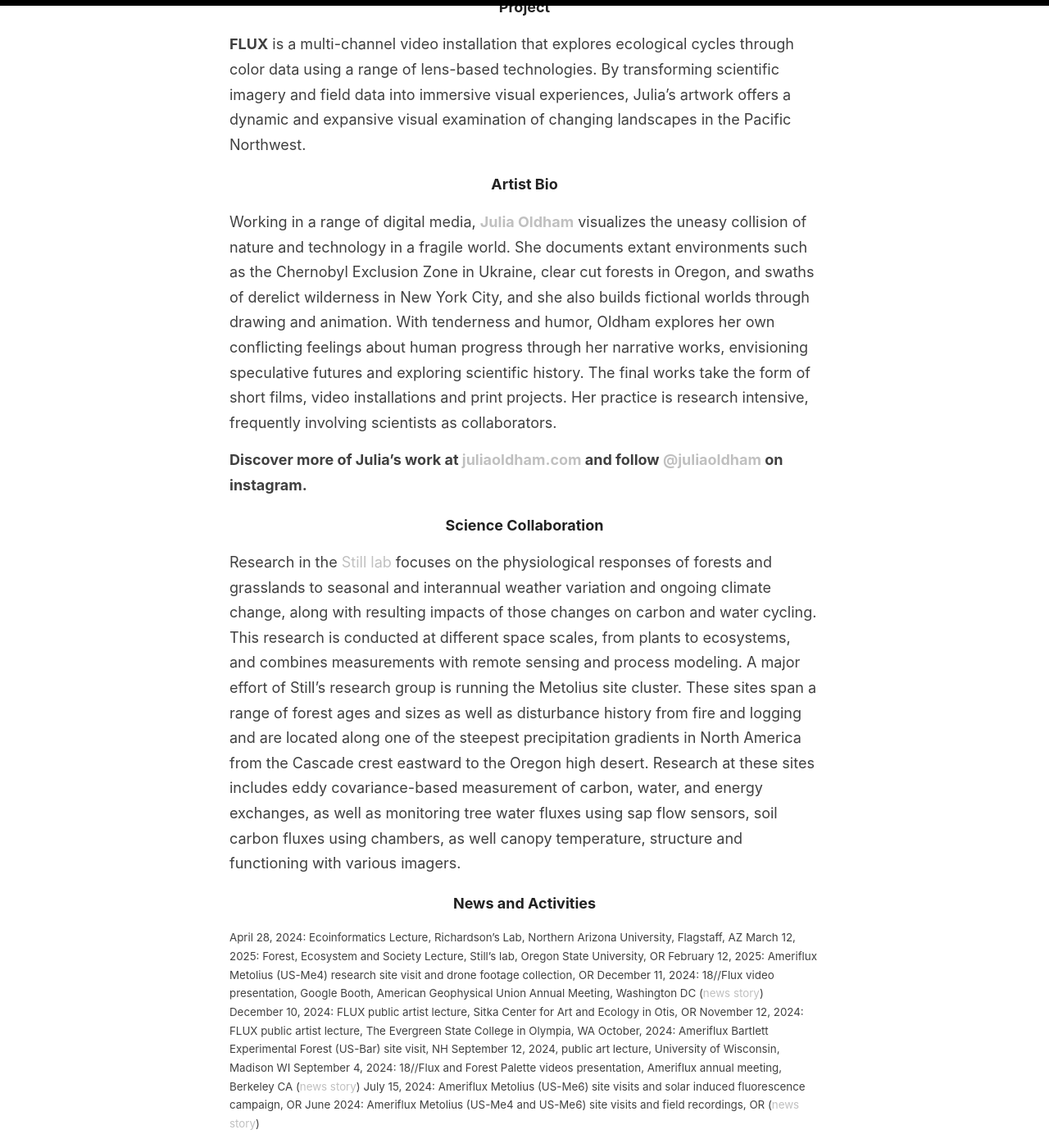
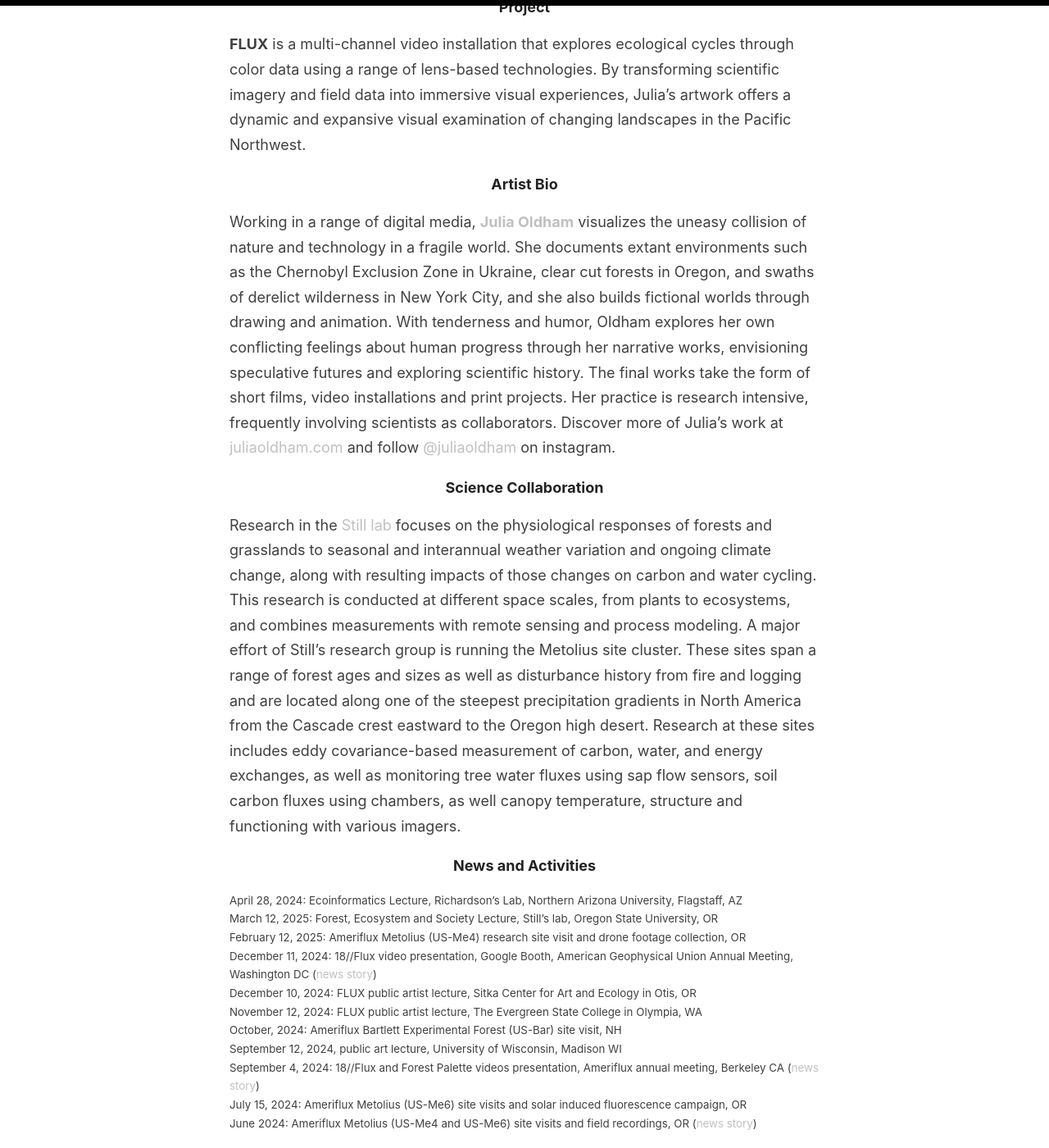
Before and after one commit to fluxnetart/fluxnetart.github.io, a Jekyll site: the page built from _posts/2024-10-08-Julia.md, in a window 1280 px wide and 1400 px high, scrolled down 870 px. Shown: the whole window at 82% size. Built offline with Jekyll 4.4.1, drawn with Linux system fonts in a browser that asks for light colours.

Commit message:
update profile

```diff
--- a/_posts/2024-10-08-Julia.md
+++ b/_posts/2024-10-08-Julia.md
@@ -18,9 +18,7 @@ categories: artistpage
 
 <h4>Artist Bio</h4>
 
-Working in a range of digital media, <b><a href="https://www.juliaoldham.com/">Julia Oldham</a></b> visualizes the uneasy collision of nature and technology in a fragile world. She documents extant environments such as the Chernobyl Exclusion Zone in Ukraine, clear cut forests in Oregon, and swaths of derelict wilderness in New York City, and she also builds fictional worlds through drawing and animation. With tenderness and humor, Oldham explores her own conflicting feelings about human progress through her narrative works, envisioning speculative futures and exploring scientific history. The final works take the form of short films, video installations and print projects. Her practice is research intensive, frequently involving scientists as collaborators.
-
-<b>Discover more of Julia's work at <a href="http://www.juliaoldham.com">juliaoldham.com</a> and follow <a href="https://www.instagram.com/juliaoldham/">@juliaoldham</a> on instagram.</b>
+Working in a range of digital media, <b><a href="https://www.juliaoldham.com/">Julia Oldham</a></b> visualizes the uneasy collision of nature and technology in a fragile world. She documents extant environments such as the Chernobyl Exclusion Zone in Ukraine, clear cut forests in Oregon, and swaths of derelict wilderness in New York City, and she also builds fictional worlds through drawing and animation. With tenderness and humor, Oldham explores her own conflicting feelings about human progress through her narrative works, envisioning speculative futures and exploring scientific history. The final works take the form of short films, video installations and print projects. Her practice is research intensive, frequently involving scientists as collaborators. Discover more of Julia's work at <a href="http://www.juliaoldham.com">juliaoldham.com</a> and follow <a href="https://www.instagram.com/juliaoldham/">@juliaoldham</a> on instagram.
 
 
 <h4>Science Collaboration</h4>
@@ -31,16 +29,16 @@ Research in the <a href="https://directory.forestry.oregonstate.edu/people/still
 <h4>News and Activities</h4>
 
 <figcaption style="font-size: 20;">
-April 28, 2024: Ecoinformatics Lecture, Richardson’s Lab, Northern Arizona University, Flagstaff, AZ
-March 12, 2025: Forest, Ecosystem and Society Lecture, Still’s lab, Oregon State University, OR
-February 12, 2025: Ameriflux Metolius (US-Me4) research site visit and drone footage collection, OR
-December 11, 2024: 18//Flux video presentation, Google Booth, American Geophysical Union Annual Meeting, Washington DC (<a href="https://fluxnetart.github.io/agumeeting/">news story</a>)
-December 10, 2024: FLUX public artist lecture, Sitka Center for Art and Ecology in Otis, OR
-November 12, 2024: FLUX public artist lecture, The Evergreen State College in Olympia, WA
-October, 2024: Ameriflux Bartlett Experimental Forest (US-Bar) site visit, NH
-September 12, 2024, public art lecture, University of Wisconsin, Madison WI
-September 4, 2024: 18//Flux and Forest Palette videos presentation, Ameriflux annual meeting, Berkeley CA (<a href="https://fluxnetart.github.io/amerifluxmeeting/">news story</a>)
-July 15, 2024: Ameriflux Metolius (US-Me6) site visits and solar induced fluorescence campaign, OR
+April 28, 2024: Ecoinformatics Lecture, Richardson’s Lab, Northern Arizona University, Flagstaff, AZ<br>
+March 12, 2025: Forest, Ecosystem and Society Lecture, Still’s lab, Oregon State University, OR<br>
+February 12, 2025: Ameriflux Metolius (US-Me4) research site visit and drone footage collection, OR<br>
+December 11, 2024: 18//Flux video presentation, Google Booth, American Geophysical Union Annual Meeting, Washington DC (<a href="https://fluxnetart.github.io/agumeeting/">news story</a>)<br>
+December 10, 2024: FLUX public artist lecture, Sitka Center for Art and Ecology in Otis, OR<br>
+November 12, 2024: FLUX public artist lecture, The Evergreen State College in Olympia, WA<br>
+October, 2024: Ameriflux Bartlett Experimental Forest (US-Bar) site visit, NH<br>
+September 12, 2024, public art lecture, University of Wisconsin, Madison WI<br>
+September 4, 2024: 18//Flux and Forest Palette videos presentation, Ameriflux annual meeting, Berkeley CA (<a href="https://fluxnetart.github.io/amerifluxmeeting/">news story</a>)<br>
+July 15, 2024: Ameriflux Metolius (US-Me6) site visits and solar induced fluorescence campaign, OR<br>
 June 2024: Ameriflux Metolius (US-Me4 and US-Me6) site visits and field recordings, OR (<a href="https://fluxnetart.github.io/me4-kickoff/">news story</a>)
 </figcaption>
 
@@ -48,9 +46,9 @@ June 2024: Ameriflux Metolius (US-Me4 and US-Me6) site visits and field recordin
 <h4>Artwork</h4>
 
 <figcaption style="font-size: 20;">
-<b>Forest Palette</b>: Series of video pairings, arranging 10-color palettes and timelapses extracted from the PhenoCam network observations (<a href="https://www.instagram.com/p/DGwQiA0SVQI/?utm_source=ig_web_copy_link&igsh=MzRlODBiNWFlZA==">see more</a>)
-<b>18//Flux</b>: Timelapse videos organizing RGB data into hourly stripes to show over a decade of tree growth in 3 minutes from PhenoCam sites in Oregon and Washington. (<a href="https://vimeo.com/1004954176">see more</a>)
-<b>Canopy/<b>: Three views of the canopy of a ponderosa forest in Central Oregon: 360-degree camera, PhenoCAm timelapse, and color palettes. (<a href="https://vimeo.com/juliaoldham">see more</a>)
+<b>Forest Palette</b>: Series of video pairings, arranging 10-color palettes and timelapses extracted from the PhenoCam network observations (<a href="https://www.instagram.com/p/DGwQiA0SVQI/?utm_source=ig_web_copy_link&igsh=MzRlODBiNWFlZA==">see more</a>)<br>
+<b>18//Flux</b>: Timelapse videos organizing RGB data into hourly stripes to show over a decade of tree growth in 3 minutes from PhenoCam sites in Oregon and Washington. (<a href="https://vimeo.com/1004954176">see more</a>)<br>
+<b>Canopy/<b>: Three views of the canopy of a ponderosa forest in Central Oregon: 360-degree camera, PhenoCAm timelapse, and color palettes. (<a href="https://vimeo.com/juliaoldham">see more</a>)<br>
 <b>Analemma</b>: Collaborative video project with Dr. Dave Bowling and Dr. Andrew Richardson, which mapped an analemma shape using PhenoCam data from an Ameriflux tower in Flagstaff, AZ. (<a href="https://www.instagram.com/reel/DAT5M72SUvb/?utm_source=ig_web_copy_link&igsh=MzRlODBiNWFlZA==">see more</a>)
 </figcaption>
 
```
Also changed, not shown: images/Julia_logos.png (added).
